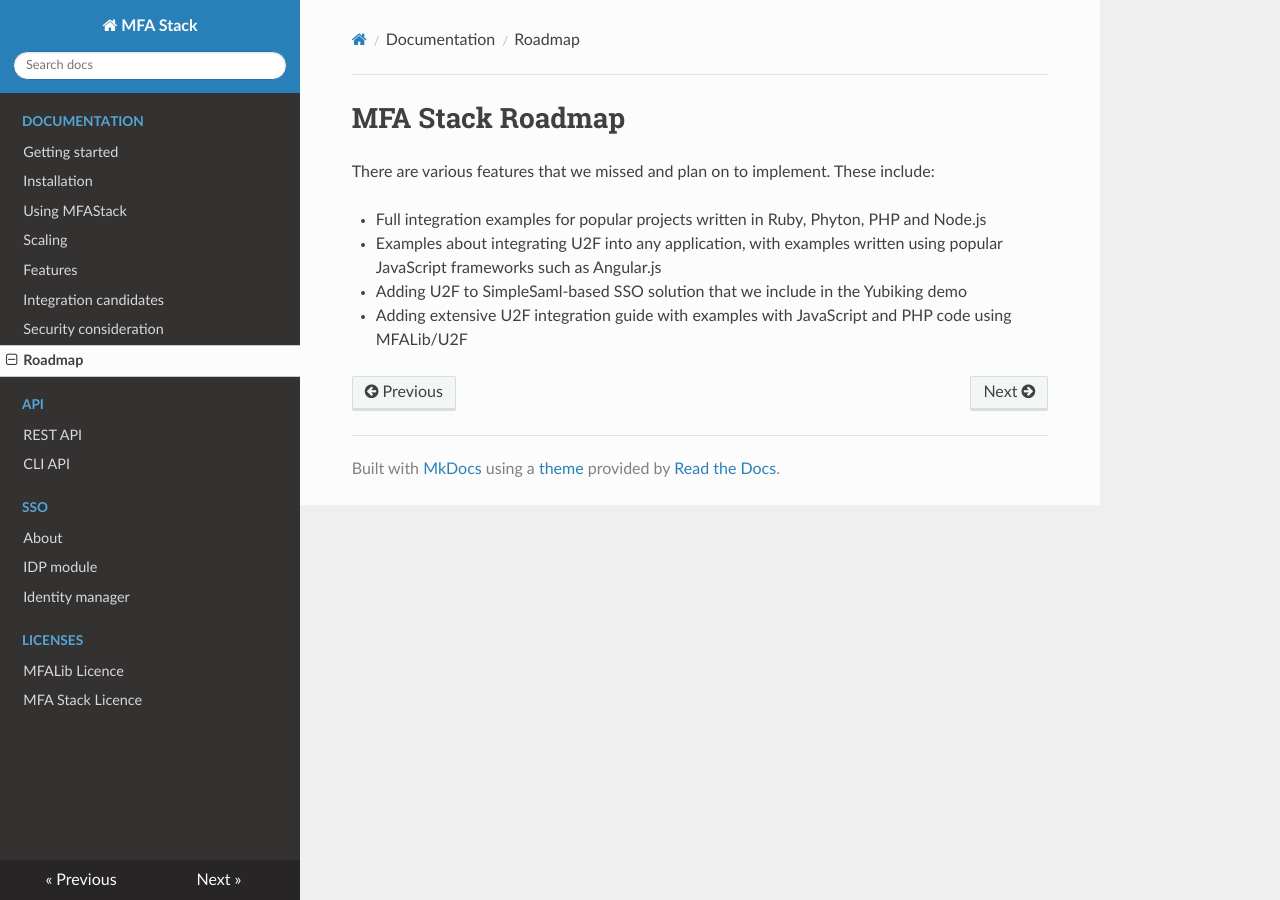
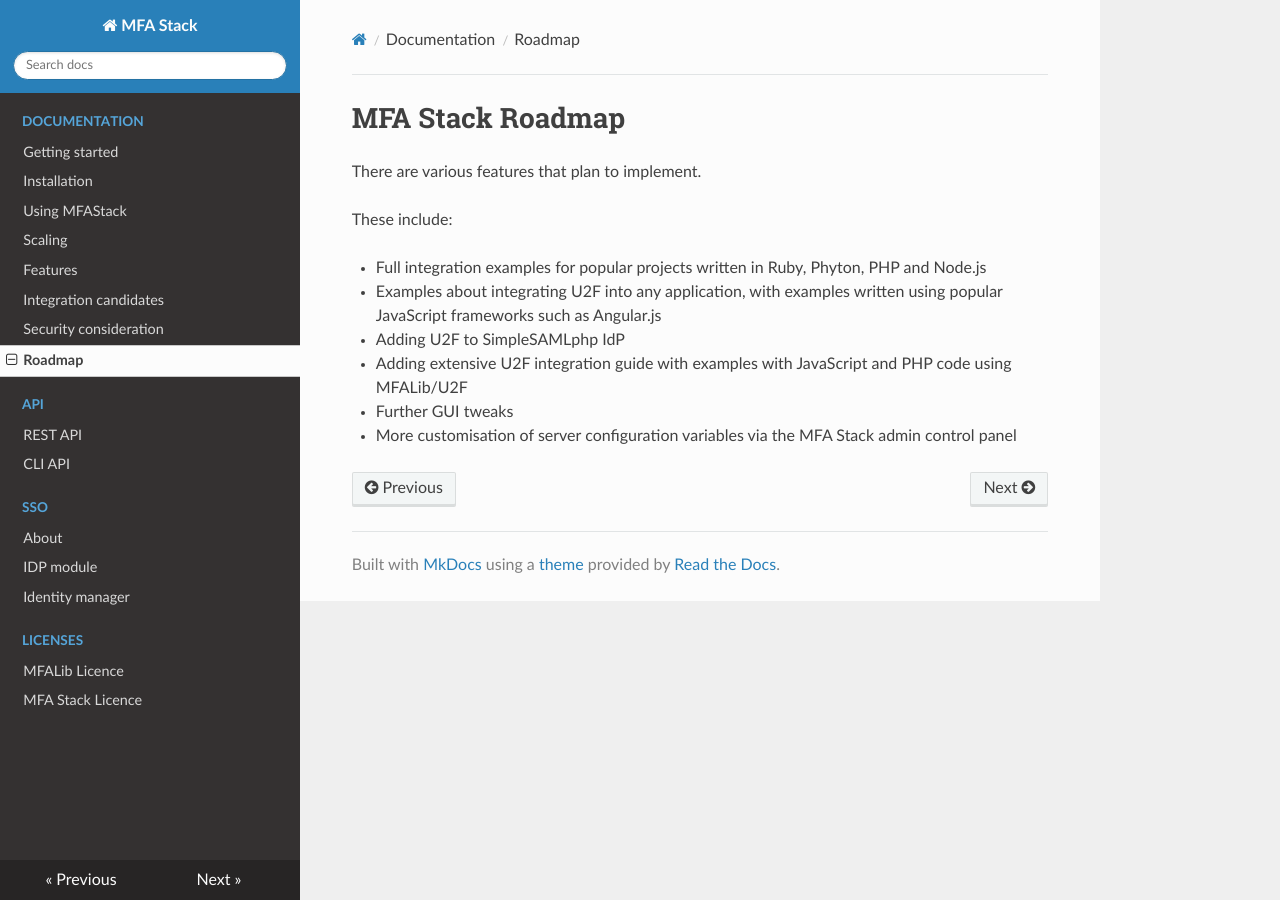
Before and after one commit to Buckhill/mfastack, an MkDocs documentation site: the page built from docs/roadmap.md, in a window 1280 px wide. Built offline with MkDocs 1.6.1, drawn with Linux system fonts in a browser that asks for light colours; nearby versions of some CDN libraries; old or Windows-style settings are respelled for this version of MkDocs.

Commit message:
updated roadmap

```diff
--- a/docs/roadmap.md
+++ b/docs/roadmap.md
@@ -1,8 +1,12 @@
 # MFA Stack Roadmap
 
-There are various features that we missed and plan on to implement. These include:
+There are various features that plan to implement.
+
+These include:
 
 - Full integration examples for popular projects written in Ruby, Phyton, PHP and Node.js
 - Examples about integrating U2F into any application, with examples written using popular JavaScript frameworks such as Angular.js
-- Adding U2F to SimpleSaml-based SSO solution that we include in the Yubiking demo
+- Adding U2F to SimpleSAMLphp IdP
 - Adding extensive U2F integration guide with examples with JavaScript and PHP code using MFALib/U2F
+- Further GUI tweaks
+- More customisation of server configuration variables via the MFA Stack admin control panel
```
